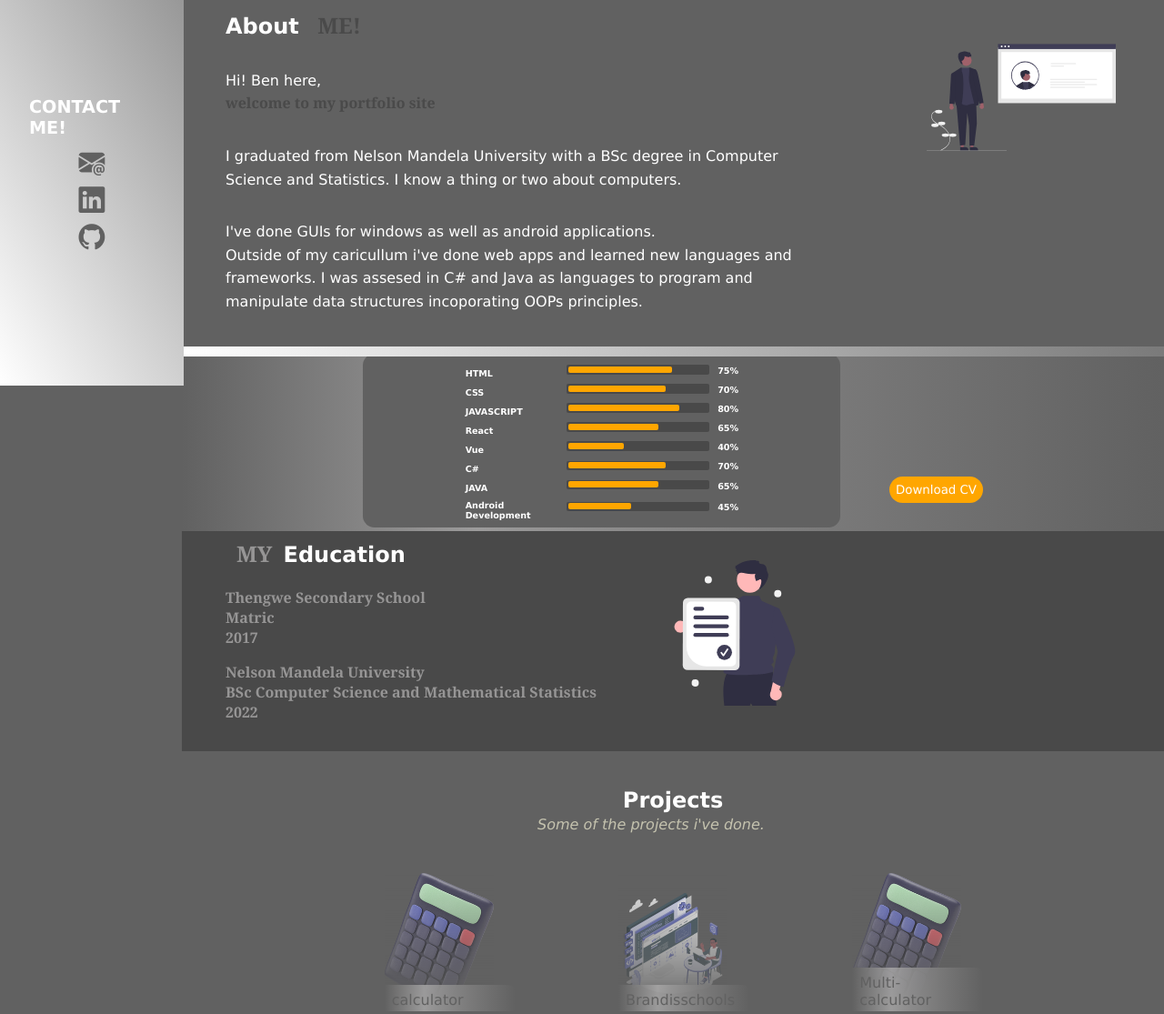
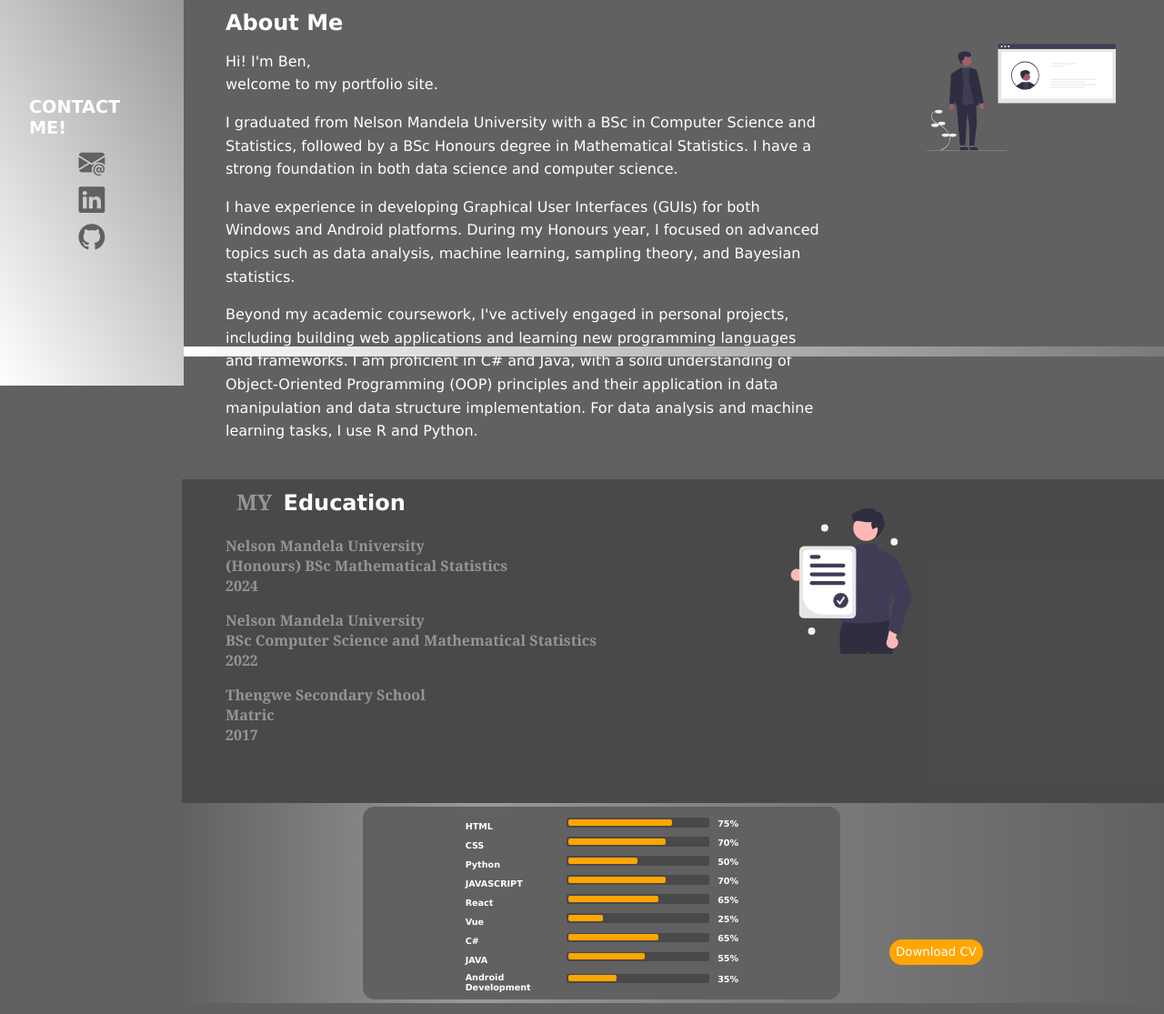
Before and after one commit to ye-ses/my-portfolio, a plain HTML site: page index.html in a window 1280 px wide. Shown: the part 408-1523 px from the top of the page at 91% size. Drawn offline with nearby package versions, Linux system fonts and the light colour scheme.

Commit message:
education edit

```diff
--- a/index.css
+++ b/index.css
@@ -210,10 +210,11 @@ a {
     padding: 0.5em 3em;
     background: none;
     overflow: hidden;
+    margin-bottom: 2em;
 }
 
 .words p {
-    margin-top: 2em;
+    margin-top: 1em;
     line-height: 1.6;
 }
 
@@ -319,7 +320,7 @@ a {
 }
 
 #education {
-    padding: 0;
+    padding:0;
     width: 100%;
     display: flex;
     gap: 1em;
@@ -380,6 +381,7 @@ a {
     height: 10em;
     background: none;
     margin-top: 2em;
+    margin-left: 8em;
 }
 
 .certificate-illustration img {
--- a/index.html
+++ b/index.html
@@ -1,6 +1,33 @@
 <html lang="en">
 
 <head>
+
+<!-- Viewport for responsive design -->
+<meta name="viewport" content="width=device-width, initial-scale=1.0">
+
+<!-- Page description -->
+<meta name="description" content="Ndugelo's portfolio site showcasing skills in data analysis, machine learning, GUI development, and web apps with expertise in languages like C#, Java, R, and Python.">
+
+<!-- Author -->
+<meta name="author" content="Ndugelo Nenzhelele Benjamini">
+
+<!-- Keywords for SEO -->
+<meta name="keywords" content="Ndugelo,Nenzhelele, portfolio, data analysis, machine learning, GUI development, web apps, C#, Java, R, Python, statistical analysis, programming, software development">
+
+<!-- Robots for search engine indexing -->
+<meta name="robots" content="index, follow">
+
+<!-- Open Graph for social media sharing -->
+<meta property="og:title" content="Ndugelo's Portfolio">
+<meta property="og:description" content="Explore Ben's skills in data analysis, machine learning, and software development with projects in C#, Java, R, and Python.">
+<meta property="og:image" content="code-background.jpg"> <!-- Add an image URL representing your portfolio -->
+<meta property="og:url" content="https://nenzhelelendugelo.netlify.app"> <!-- Replace with your portfolio URL -->
+<meta property="og:type" content="website">
+
+<!-- Favicon -->
+<link rel="icon" href="favicon.ico" type="image/x-icon">
+
+
   <meta charset="UTF-8" />
   <meta http-equiv="X-UA-Compatible" content="IE=edge" />
   <meta name="viewport" content="width=device-width, initial-scale=1.0" />
@@ -44,26 +71,51 @@
       <div class="sections">
         <section class="container" id="about">
           <div class="words">
-            <h1>About <span>ME!</span></h1>
+            <h1>About Me</h1>
+
 <p>
-              Hi! Ben here,
-              <span><br> welcome to my portfolio site </span>
+    Hi! I'm Ben,
+    <br>welcome to my portfolio site.
 </p>
+
 <p>
-              I graduated from Nelson Mandela University with a BSc degree in
-              Computer Science and Statistics. I know a thing or
-              two about computers.
+    I graduated from Nelson Mandela University with a BSc in Computer Science and Statistics,
+    followed by a BSc Honours degree in Mathematical Statistics.
+    I have a strong foundation in both data science and computer science.
+</p>
+
 <p>
-              I've done GUIs for windows as well as android applications.<br>
-              Outside of my caricullum i've done web apps and learned new
-              languages and frameworks. I was assesed in C# and Java as
-              languages to program and manipulate data structures
-              incoporating OOPs principles.
+    I have experience in developing Graphical User Interfaces (GUIs) for both Windows and Android platforms.
+    During my Honours year, I focused on advanced topics such as data analysis,
+    machine learning, sampling theory, and Bayesian statistics.
 </p>
+
+<p>
+    Beyond my academic coursework, I've actively engaged in personal projects,
+    including building web applications and learning new programming languages and frameworks.
+    I am proficient in C# and Java, with a solid understanding of Object-Oriented Programming (OOP) principles
+    and their application in data manipulation and data structure implementation.
+     For data analysis and machine learning tasks, I use R and Python.
 </p>
+
           </div>
           <div class="illustration" id="about-illustration">
             <img src="src/illustrations/undraw_profile_re_4a55.svg" alt="">
+          </div>
+        </section>
+        <section class="container" id="education">
+          <div class=" words" id="education-words">
+            <h1><span>MY</span>Education</h1>
+            <div class="qualifications">
+              <div v-for="qualification in education">
+                <span id=" institution">{{qualification.institution}}</span><br>
+                <span id=" qualification-name">{{qualification.qualification}}</span><br>
+                <span id="year">{{qualification.year}}</span>
+              </div>
+            </div>
+          </div>
+          <div class=" certificate-illustration">
+            <img src="src/illustrations/undraw_certificate_re_yadi.svg" alt="">
           </div>
         </section>
         <section class="skills">
@@ -81,21 +133,7 @@
               download="Ndugelo_Nenzhelele">Download
               CV</a></button>
         </section>
-        <section class="container" id="education">
-          <div class=" words" id="education-words">
-            <h1><span>MY</span>Education</h1>
-            <div class="qualifications">
-              <div v-for="qualification in education">
-                <span id=" institution">{{qualification.institution}}</span><br>
-                <span id=" qualification-name">{{qualification.qualification}}</span><br>
-                <span id="year">{{qualification.year}}</span>
-              </div>
-            </div>
-          </div>
-          <div class=" certificate-illustration">
-            <img src="src/illustrations/undraw_certificate_re_yadi.svg" alt="">
-          </div>
-        </section>
+
         <section class="container" id="projects">
           <div class="words" id="project-words">
             <h1> Projects</h1>
--- a/vue.js
+++ b/vue.js
@@ -26,24 +26,31 @@ const app = Vue.createApp({
       programmingSkills: [
         { skill: "HTML", value: "75%" },
         { skill: "CSS", value: "70%" },
-        { skill: "JAVASCRIPT", value: "80%" },
+        { skill: "Python", value: "50%" },
+        { skill: "JAVASCRIPT", value: "70%" },
         { skill: "React", value: "65%" },
-        { skill: "Vue", value: "40%" },
-        { skill: "C#", value: "70%" },
-        { skill: "JAVA", value: "65%" },
-        { skill: "Android Development", value: "45%" },
+        { skill: "Vue", value: "25%" },
+        { skill: "C#", value: "65%" },
+        { skill: "JAVA", value: "55%" },
+        { skill: "Android Development", value: "35%" },
       ],
       education: [
         {
-          institution: "Thengwe Secondary School",
-          qualification: "Matric",
-          year: "2017",
+          institution: "Nelson Mandela University",
+          qualification: "(Honours) BSc Mathematical Statistics",
+          year: "2024",
         },
         {
           institution: "Nelson Mandela University",
           qualification: "BSc Computer Science and Mathematical Statistics",
           year: "2022",
         },
+        {
+          institution: "Thengwe Secondary School",
+          qualification: "Matric",
+          year: "2017",
+        },
+
       ],
       projects: [
         {
```
Also changed, not shown: 1 other file. Lines whose indentation alone changed are shown as unchanged.
